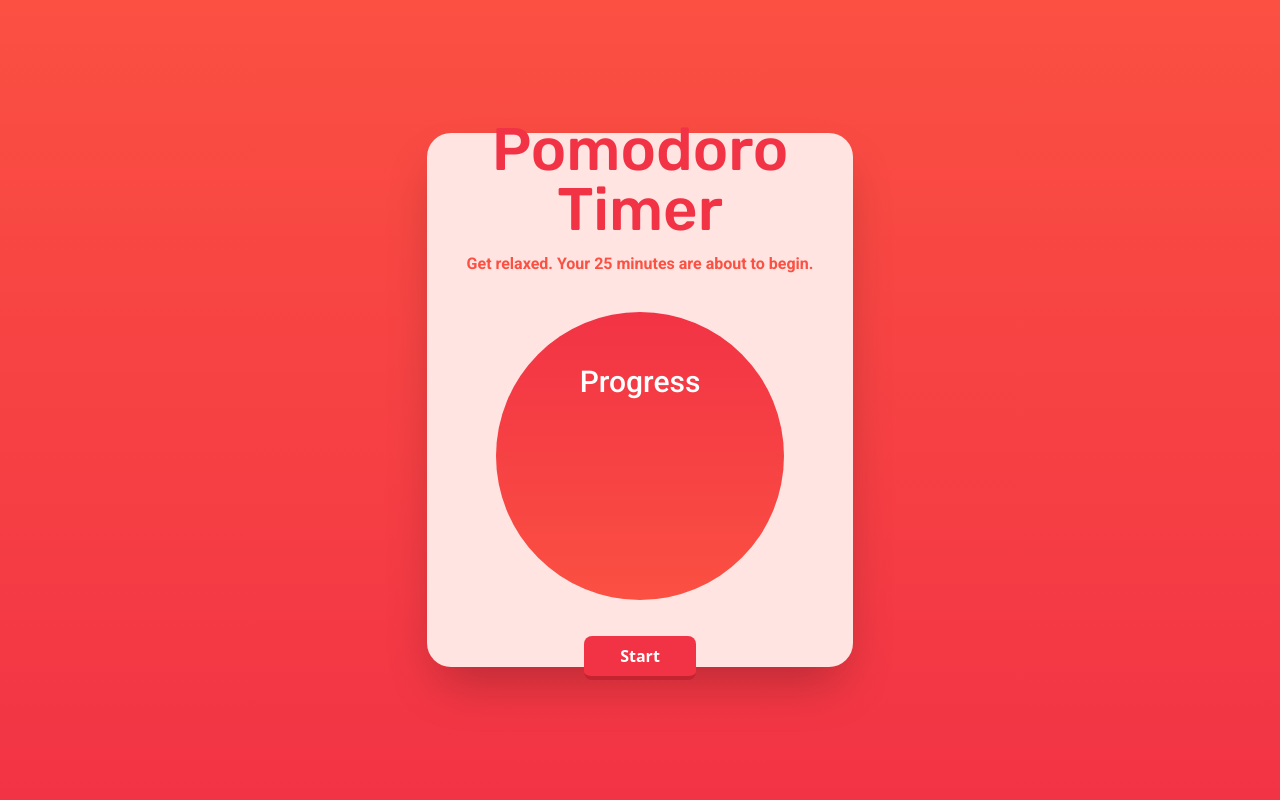
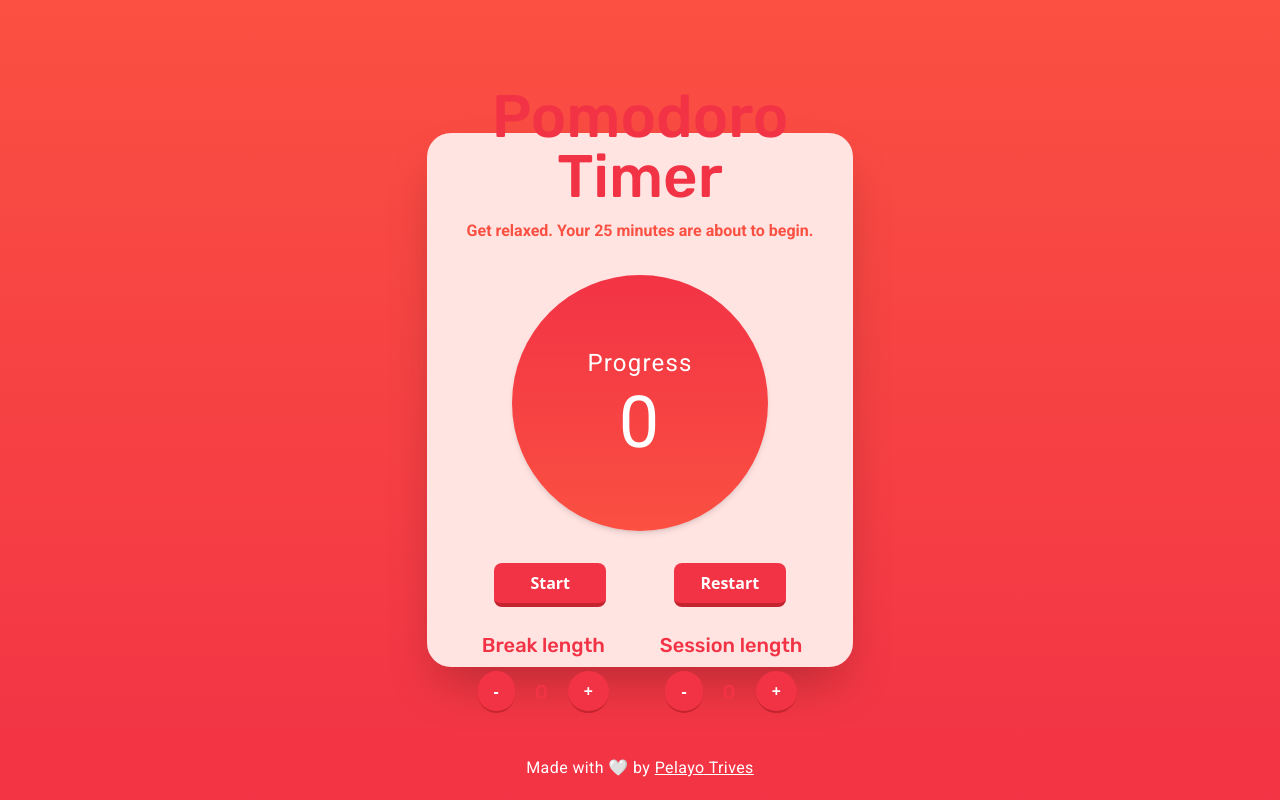
Before and after one commit to pelayotrives/pomodoro-timer, a React (Create React App) app: page / in a window 1280 px wide. Built offline with nearby package versions, Linux system fonts and the light colour scheme.

Commit message:
Testing basic structure.

```diff
--- a/src/App.js
+++ b/src/App.js
@@ -1,10 +1,12 @@
 import Timer from './components/Timer'
+import Footer from './components/Footer';
 
 function App() {
 
   return (
-    <div className="text-center bg-gradient-to-t from-[#F23345] to-[#FB5042] flex content-center items-center justify-center justify-items-center self-center h-screen">
+    <div className="text-center bg-gradient-to-t from-[#F23345] to-[#FB5042] flex flex-col content-center items-center justify-center justify-items-center self-center h-screen w-screen">
       <Timer/>
+      <Footer/>
     </div>
   );
 }
--- /dev/null
+++ b/src/components/Footer.jsx
@@ -0,0 +1,10 @@
+import React from 'react'
+
+export default function Footer() {
+  return (
+    <div>
+        {/* fixed bottom-0 left-0 w-screen h-14 lets stick the footer to the bottom. */}
+        <footer className='fixed bottom-0 left-0 w-screen h-14 p-3 font-onlybody font-regular text-white tracking-wide'>Made with 🤍 by&nbsp;<a className='underline' href="https://www.linkedin.com/in/pelayo-trives-pozuelo/">Pelayo Trives</a></footer>
+    </div>
+  )
+}
--- a/src/components/Timer.jsx
+++ b/src/components/Timer.jsx
@@ -4,14 +4,53 @@ export default function Timer() {
 
   const [timer, setTimer] = useState(0);
 
+  const eventClick = () => {
+    console.log("Testing");
+  }
+
   return (
     <div className='bg-[#ffe4e2] opacity-100 rounded-3xl shadow-2xl mx-auto my-0 w-2/6 h-4/6 flex content-center items-center justify-center justify-items-center self-center'>
         <div className="container flex flex-col content-center items-center justify-center justify-items-center self-center">
+            {/* Title and subtitle. */}
             <h1 className='font-onlytitles font-medium text-6xl text-[#F23345]'>Pomodoro Timer</h1>
             <p className='font-onlybody font-semibold text-[#FB5042] mt-3'>Get relaxed. Your 25 minutes are about to begin.</p>
-            <div className='circle bg-gradient-to-b from-[#F23345] to-[#FB5042] w-72 h-72 rounded-full my-9 relative'></div>
-            <p className='absolute bottom-1/2 w-full text-center text-white font-onlybody font-medium text-3xl'>Progress</p>
-            <button className='w-3/12 flex content-center items-center justify-center justify-items-center self-center bg-[#F23345] hover:bg-[#FB5042] text-white font-bold py-2 px-14 border-b-4 border-[#c42330] hover:border-[#d83024] rounded-lg text-white'>Start</button>
+            {/* Circle div and content inside it. */}
+            <div className='circle bg-gradient-to-b shadow-md from-[#F23345] to-[#FB5042] w-64 h-64 rounded-full my-8 relative'>
+              <div className='circle-wrapper absolute top-0 right-0 bottom-0 left-0 flex flex-col justify-center justify-items-center items-center content-center self-center'>
+                <p className='w-full text-center text-white font-onlybody font-regular tracking-wider text-2xl'>Progress</p>
+                <p className='w-full mt-2 text-center text-white font-onlybody font-regular tracking-wide text-7xl timer'>{timer}</p>
+              </div>
+            </div>
+            {/* Start button. */}
+            <div className="buttons w-full flex flex-row justify-evenly justify-items-center content-evenly items-center self-center">
+              <button onClick={eventClick} className='flex content-center items-center justify-center justify-items-center self-center text-white font-bold w-3/12 py-2 px-14 rounded-lg bg-[#F23345] hover:bg-[#FB5042] active:bg-[#d62433] border-b-4 border-[#c42330] hover:border-[#d83024] active:border-[#8c0009]'>Start</button>
+              <button onClick={eventClick} className='flex content-center items-center justify-center justify-items-center self-center text-white font-bold w-3/12 py-2 px-14 rounded-lg bg-[#F23345] hover:bg-[#FB5042] active:bg-[#d62433] border-b-4 border-[#c42330] hover:border-[#d83024] active:border-[#8c0009]'>Restart</button>
+            </div>
+            {/* Break / Session length sections. */}
+            <div className="break-and-session w-full flex flex-row justify-evenly justify-items-center content-evenly items-center self-center mt-6">
+              {/* Break section. */}
+              <div className="break-section flex flex-col justify-center justify-items-center items-center content-center self-center">
+                <div className="break-section-title mb-3">
+                  <p className='font-onlytitles font-medium text-xl text-[#F23345]'>Break length</p>
+                </div>
+                <div className="break-section-content flex flex-row">
+                  <button onClick={eventClick} className='flex content-center items-center justify-center justify-items-center self-center text-white font-bold py-2 px-4 rounded-full bg-[#F23345] hover:bg-[#FB5042] active:bg-[#d62433] border-b-2 border-[#c42330] hover:border-[#d83024] active:border-[#8c0009]'>-</button>
+                  <p className='flex content-center items-center justify-center justify-items-center self-center font-onlytitles font-medium text-xl text-[#F23345] mx-5'>0</p>
+                  <button onClick={eventClick} className='flex content-center items-center justify-center justify-items-center self-center text-white font-bold py-2 px-4 rounded-full bg-[#F23345] hover:bg-[#FB5042] active:bg-[#d62433] border-b-2 border-[#c42330] hover:border-[#d83024] active:border-[#8c0009]'>+</button>
+                </div>
+              </div>
+              {/* Session section. */}
+              <div className="session-section flex flex-col justify-center justify-items-center items-center content-center self-center">
+                <div className="session-section-title mb-3">
+                  <p className='font-onlytitles font-medium text-xl text-[#F23345]'>Session length</p>
+                </div>
+                <div className="session-section-content flex flex-row">
+                  <button onClick={eventClick} className='flex content-center items-center justify-center justify-items-center self-center text-white font-bold py-2 px-4 rounded-full bg-[#F23345] hover:bg-[#FB5042] active:bg-[#d62433] border-b-2 border-[#c42330] hover:border-[#d83024] active:border-[#8c0009]'>-</button>
+                  <p className='flex content-center items-center justify-center justify-items-center self-center font-onlytitles font-medium text-xl text-[#F23345] mx-5'>0</p>
+                  <button onClick={eventClick} className='flex content-center items-center justify-center justify-items-center self-center text-white font-bold py-2 px-4 rounded-full bg-[#F23345] hover:bg-[#FB5042] active:bg-[#d62433] border-b-2 border-[#c42330] hover:border-[#d83024] active:border-[#8c0009]'>+</button>
+                </div>
+              </div>
+            </div>
         </div>
     </div>
   )
--- a/tailwind.config.js
+++ b/tailwind.config.js
@@ -8,11 +8,12 @@ module.exports = {
     extend: {
     },
     fontFamily: {
-        'mono': ['Open Sans', 'SFMono-Regular'],
+        'mono': ['SFMono-Regular'],
         'display': ['Oswald'],
         'body': ['Open Sans'],
         'onlybody': ['Roboto'],
-        'onlytitles': ['Rubik', 'Roboto', 'Teko'],
+        'onlytitles': ['Rubik', 'Roboto'],
+        'onlydetails': ['Teko']
     }
   },
   plugins: [],
```
